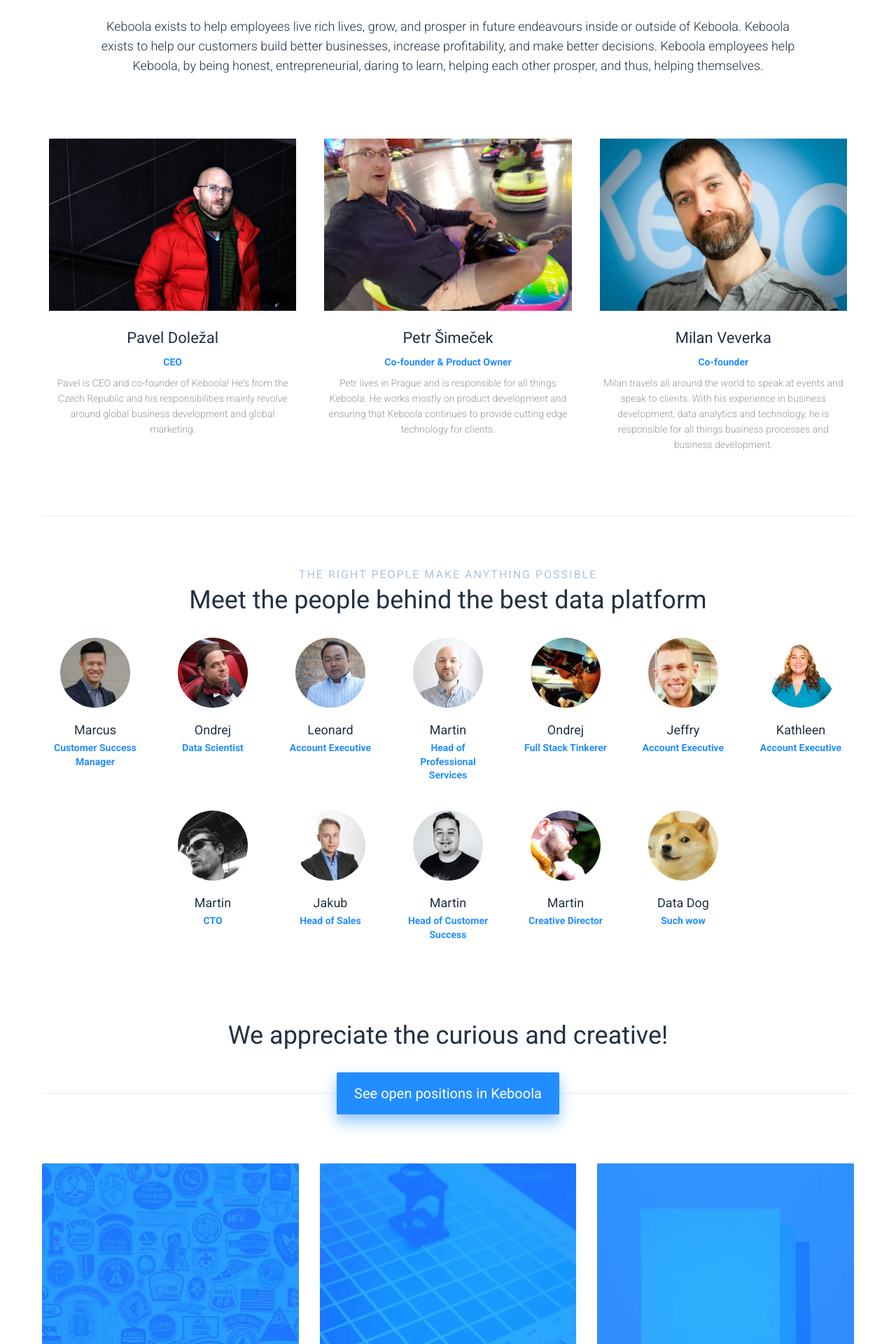
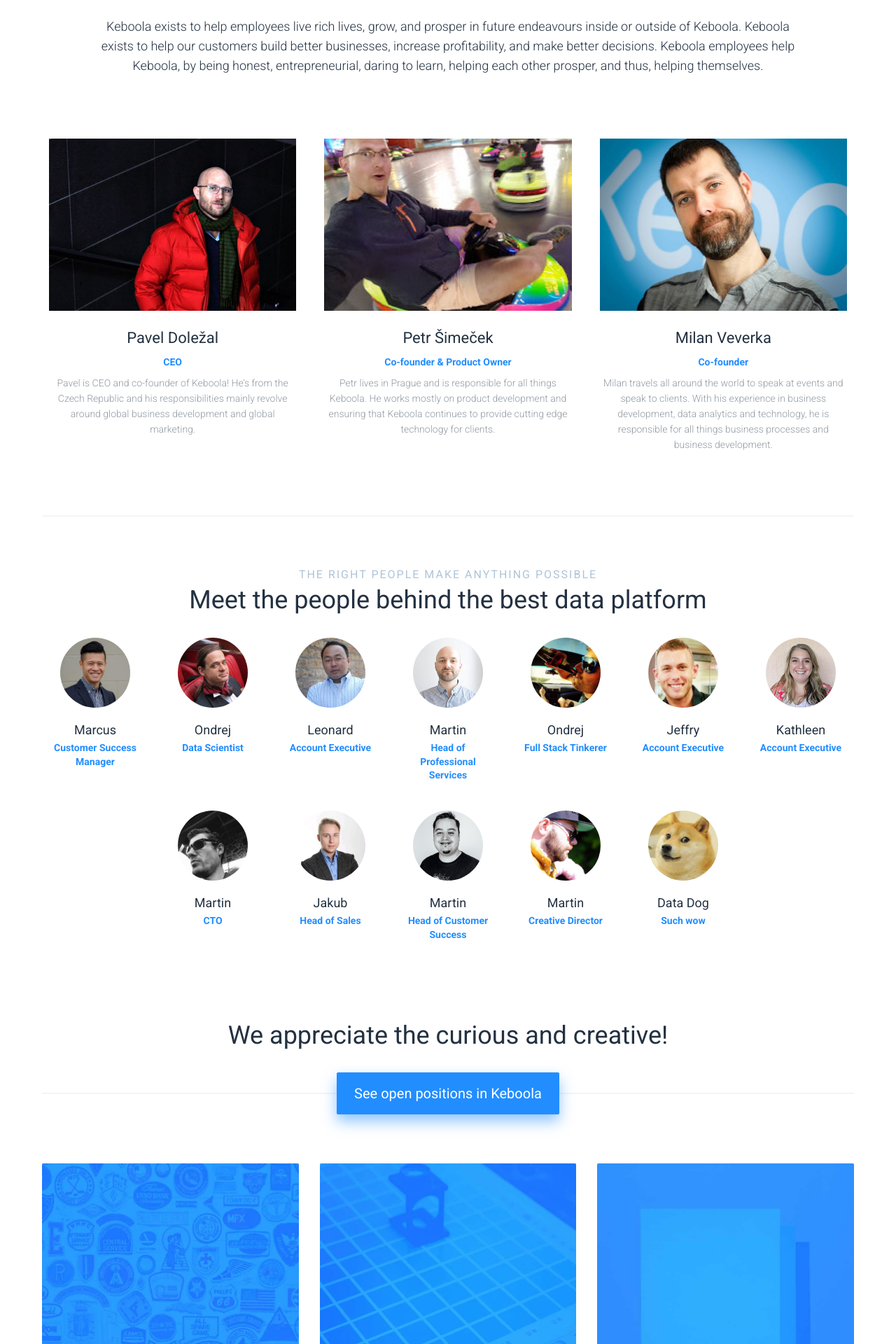
Before and after one commit to keboola/website, a Jekyll site: the page built from _about/about.md, in a window 1280 px wide. Shown: the part 1318-3238 px from the top of the page at 70% size. Built offline with Jekyll 4.4.1, drawn with Linux system fonts in a browser that asks for light colours; nearby versions of some CDN libraries.

Commit message:
Update from Forestry.io Martin Karasek created uploads/kathleen.jpg Martin Karasek updated _about/about.md

```diff
--- a/_about/about.md
+++ b/_about/about.md
@@ -88,7 +88,7 @@
     photo: "/uploads/jeffry.jpg"
   - position: Account Executive
     name: Kathleen
-    photo: "/uploads/0 (1).jpeg"
+    photo: "/uploads/kathleen.jpg"
   - name: Martin
     position: CTO
     photo: "/uploads/903531.jpeg"
```
Also changed, not shown: uploads/kathleen.jpg (added).
